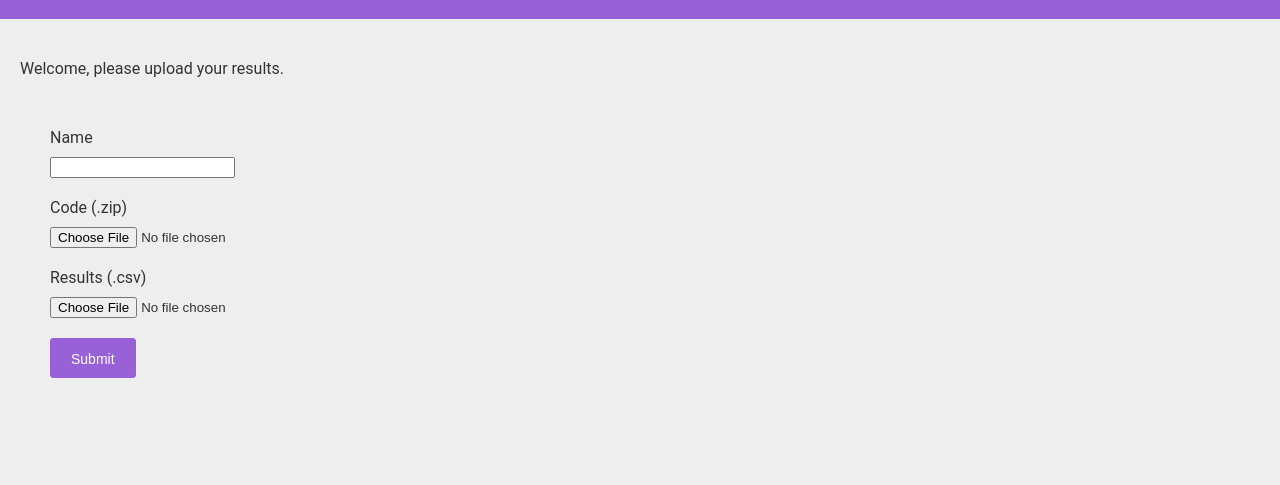
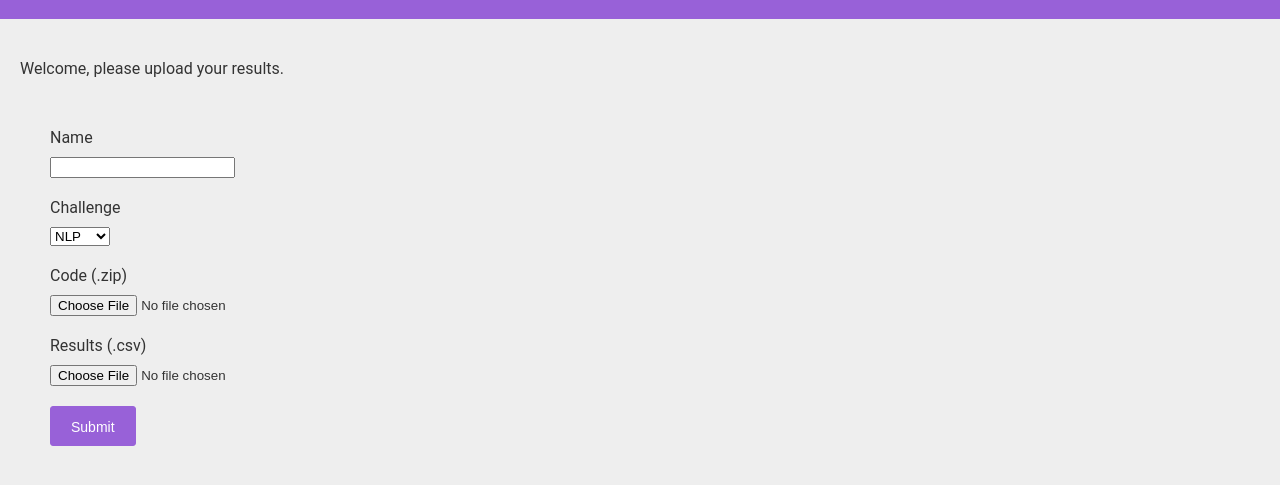
Before and after one commit to gerardo-herz-olx/frontend-hackaton, a website: page form.htm in a window 1280 px wide. Shown: the part 41-526 px from the top of the page. Drawn offline with Linux system fonts and the light colour scheme.

Commit message:
Challenge

```diff
--- a/form.htm
+++ b/form.htm
@@ -36,7 +36,8 @@
             margin: 20px 0 10px;
         }
 
-        input {
+        input,
+        select {
             display: block;
         }
 
@@ -65,6 +66,12 @@
         <label for="name">Name</label>
         <input type="text" name="name" id="name" />
 
+        <label for="challenge">Challenge</label>
+        <select name="challenge" id="challenge">
+            <option value="nlp">NLP</option>
+            <option value="image">Image</option>
+        </select>
+
         <label for="code">Code (.zip)</label>
         <input type="file" name="code" id="code" />
 
--- a/index.js
+++ b/index.js
@@ -46,6 +46,7 @@ app.post(
       insertResult(
         {
           name: req.body.name,
+          challenge: req.body.challenge,
           code: req.files.code[0].filename,
           results: req.files.results[0].filename,
           city: "delhi"
```
